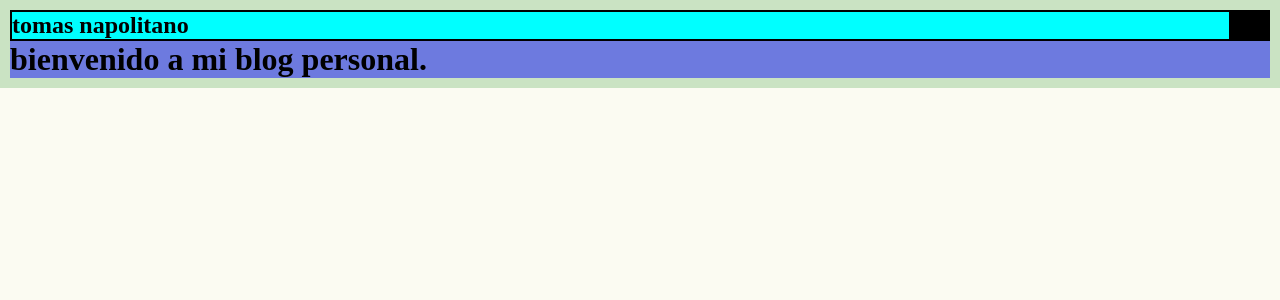
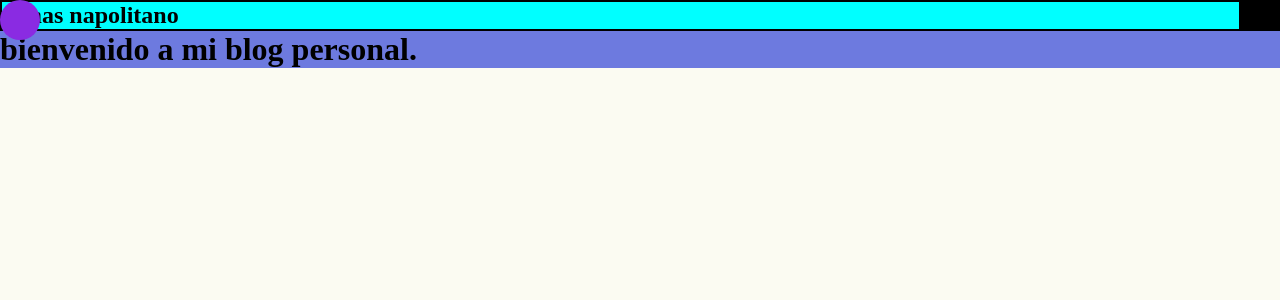
Before and after one commit to tomasnapolitano/napo-blog, a React (Vite) app: page / in a window 1280 px wide. Shown: the top 300 px of the page. Built offline with nearby package versions, Linux system fonts and the light colour scheme.

Commit message:
trying mouse over effect

```diff
--- a/src/App.jsx
+++ b/src/App.jsx
@@ -1,12 +1,14 @@
 import { Outlet } from "react-router-dom"
 import Header from "./components/Header/Header"
 import styles from "./App.module.css"
+import { CustomCursor } from "./components/CustomCursor/CustomCursor"
 
 const App = () => {
 
     return (
         <div className={styles.mainContainer}>
             <div className={styles.appContainer}>
+                <CustomCursor/>
                 <Header/>
                 <div className={styles.bodyContainer}>
                     <Outlet/>
--- a/src/App.module.css
+++ b/src/App.module.css
@@ -9,7 +9,7 @@
 .appContainer{
     background-color: rgba(0, 128, 0, 0.195);
     height: auto;
-    padding: 10px;
+    padding: 0px;
 }
 
 .bodyContainer{
--- /dev/null
+++ b/src/components/CustomCursor/CustomCursor.jsx
@@ -0,0 +1,26 @@
+import { useState } from "react"
+import styles from "./CustomCursor.module.css"
+import { useEffect } from "react";
+import { useRef } from "react";
+
+export const CustomCursor = () => {
+    const [isMouseOver,setisMouseOver] = useState(true);
+    const cursor = useRef(null);
+
+
+    useEffect(() => {
+        document.addEventListener('mousemove', (event) => {
+            const {clientX, clientY} = event;
+            const mouseX = clientX - cursor.current.clientWidth / 2;
+            const mouseY = clientY - cursor.current.clientHeight / 2;
+            cursor.current.style.transform = `translate3d(${mouseX}px, ${mouseY}px, 0)`;
+        })
+
+    },[])
+
+  return (
+
+    <div className={styles.customCursor} ref={cursor}/>
+
+  )
+}
--- /dev/null
+++ b/src/components/CustomCursor/CustomCursor.module.css
@@ -0,0 +1,12 @@
+.customCursor{
+    position: fixed;
+
+    width: 40px;
+    height: 40px;
+    background-color: blueviolet;
+    border-radius: 50%;
+    z-index: 10000;
+    overflow: hidden;
+    pointer-events: none;
+    transform:  translate3d(0,0,0);
+}
--- a/src/components/MusicPost/MusicPost.jsx
+++ b/src/components/MusicPost/MusicPost.jsx
@@ -25,7 +25,7 @@ const MusicPost = (props) => {
             <Link onClick={playPause}>
                 <img src={props.imageUrl} style={{height: 200}}/>
             </Link>
-            {/* <button onClick={playPause}>play</button> */}
+
         </div>
     )
 }
```
